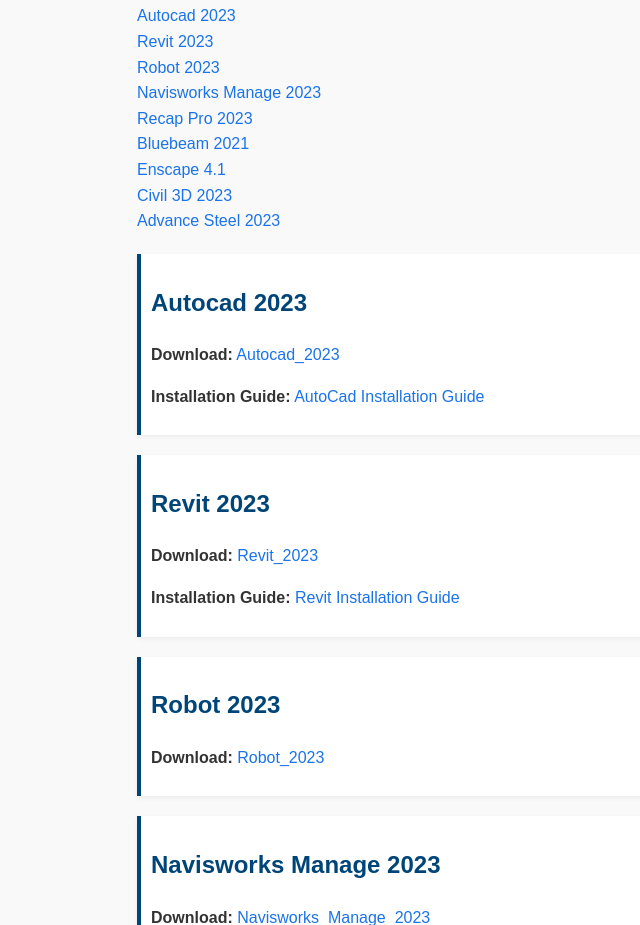
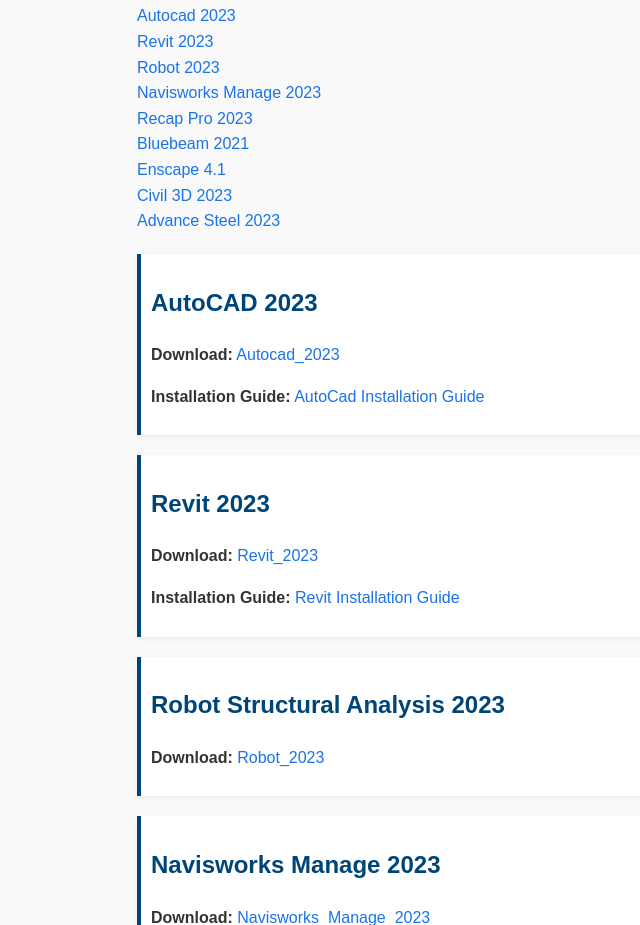
Before and after one commit to Arun20200/TSA, a plain HTML site: page index.html in a window 1280 px wide. Shown: the part 514-1439 px from the top of the page, without its empty margins (3-643 px from the left). Drawn offline with Linux system fonts and the light colour scheme.

Commit message:
Update index.html

```diff
--- a/index.html
+++ b/index.html
@@ -58,7 +58,7 @@
     </ul>
 
     <div class="software-section" id="autocad-2023">
-        <h2>Autocad 2023</h2>
+        <h2>AutoCAD 2023</h2>
         <p><strong>Download:</strong> <a href="https://technostruct.sharepoint.com/:u:/s/Software_Support/EVJivAipOhRAiL1ouAi4i_wBsDlJeg50EZNVthD-E9ybnQ?e=r2A4UX" target="_blank">Autocad_2023</a></p>
         <p><strong>Installation Guide:</strong> <a href="https://technostruct.sharepoint.com/:v:/s/Software_Support/EeKTkBlO5ohFpeqTTlkvmRcBY-A9osbKIRkvjK6mypYU-Q?e=eK3Ecj" target="_blank">AutoCad Installation Guide</a></p>
     </div>
@@ -70,7 +70,7 @@
     </div>
 
     <div class="software-section" id="robot-2023">
-        <h2>Robot 2023</h2>
+        <h2>Robot Structural Analysis 2023</h2>
         <p><strong>Download:</strong> <a href="https://technostruct.sharepoint.com/:u:/s/Software_Support/EfcR1nXXpulAjxhTptRQKqwBsc4AeWaYxwPtPW9fYVlQag?e=LuZuIR" target="_blank">Robot_2023</a></p>
     </div>
 
```
